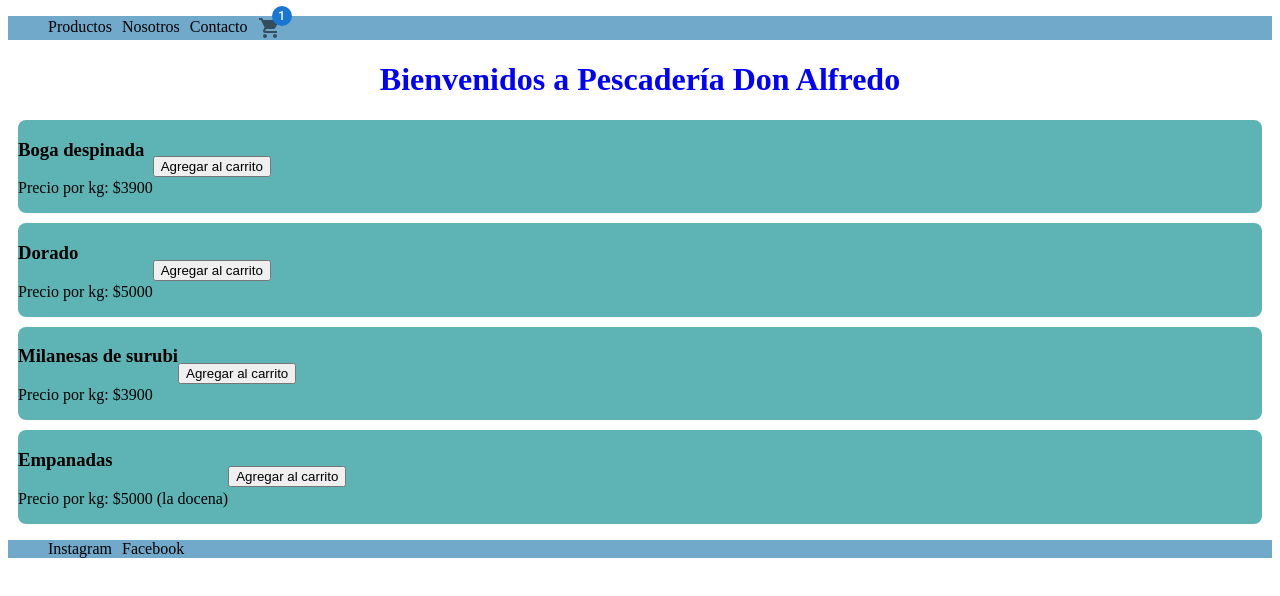
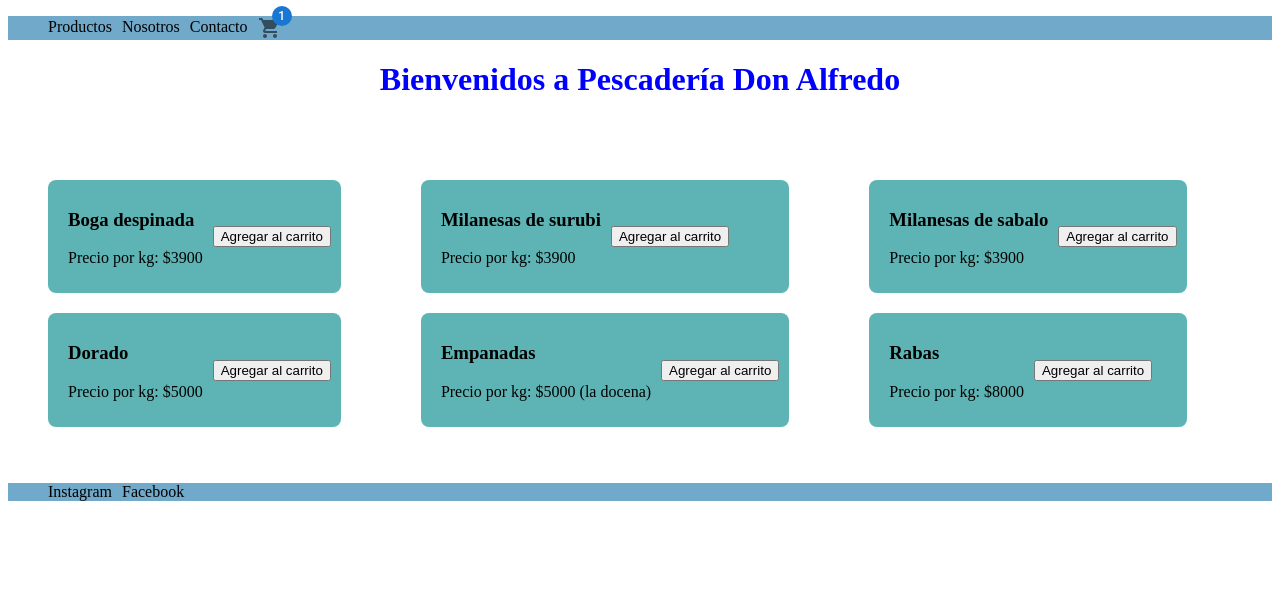
Before and after one commit to TomasVico/PescaderiaDonAlfredo, a React (Vite) app: page / in a window 1280 px wide. Shown: the top 596 px of the page. Built offline with nearby package versions, Linux system fonts and the light colour scheme.

Commit message:
Primer preentrega finalizada

```diff
--- a/src/componentes/common/item/ItemListContainer.css
+++ b/src/componentes/common/item/ItemListContainer.css
@@ -1,8 +1,16 @@
+
 #container {
   border-radius: 8px;
-  border-color: black;
   background-color: rgba(25, 148, 148, 0.699);
+  margin-top: 20px;
+  padding: 10px;
   display: flex;
   align-items: center;
-  margin: 10px;
 }
+#agregar {
+  margin-left: 10px;
+}
+#productos {
+  margin-left: 10px;
+
+}
--- a/src/componentes/common/item/ItemListContainer.jsx
+++ b/src/componentes/common/item/ItemListContainer.jsx
@@ -5,7 +5,7 @@ const ItemListContainer = (x) => {
   return (
     <>
         <div id='container'>
-          <div >
+          <div id='productos'>
             <h3>{producto}</h3>
 
             <p>Precio por kg: ${precio}</p>
--- a/src/componentes/page/home/Home.css
+++ b/src/componentes/page/home/Home.css
@@ -1,5 +1,9 @@
-#titulo{
-    color: blue;
-    text-align: center;
+#titulo {
+  color: blue;
+  text-align: center;
+}
+#containers {
+  display: inline-block;
+  margin: 40px;
 
 }
--- a/src/componentes/page/home/Home.jsx
+++ b/src/componentes/page/home/Home.jsx
@@ -1,24 +1,27 @@
-import React from 'react'
-import ItemListContainer from '../../common/item/ItemListContainer'
-import './Home.css'
+import React from "react";
+import ItemListContainer from "../../common/item/ItemListContainer";
+import "./Home.css";
 const Home = () => {
   return (
-    <div className='Home'>
-        <h1 id='titulo'>Bienvenidos a Pescadería Don Alfredo</h1>
+    <div className="Home">
+      <h1 id="titulo">Bienvenidos a Pescadería Don Alfredo</h1>
+      <div id="containers">
+        <ItemListContainer producto={"Boga despinada"} precio={3900} />
+        <ItemListContainer producto={"Dorado"} precio={5000} />
+      </div>
+      <div id="containers">
+        <ItemListContainer producto={"Milanesas de surubi"} precio={3900} />
         <ItemListContainer
-        producto={"Boga despinada"}
-        precio={3900}/>
-        <ItemListContainer
-        producto={"Dorado"}
-        precio={5000}/>
-        <ItemListContainer
-        producto={"Milanesas de surubi"}
-        precio={3900}/>
-        <ItemListContainer
-        producto={"Empanadas "}
-        precio={5000 + " (la docena)"}/>
+          producto={"Empanadas "}
+          precio={5000 + " (la docena)"}
+        />
+      </div>
+      <div id="containers">
+        <ItemListContainer producto={"Milanesas de sabalo"} precio={3900} />
+        <ItemListContainer producto={"Rabas"} precio={8000} />
+      </div>
     </div>
-  )
-}
+  );
+};
 
-export default Home
+export default Home;
```
